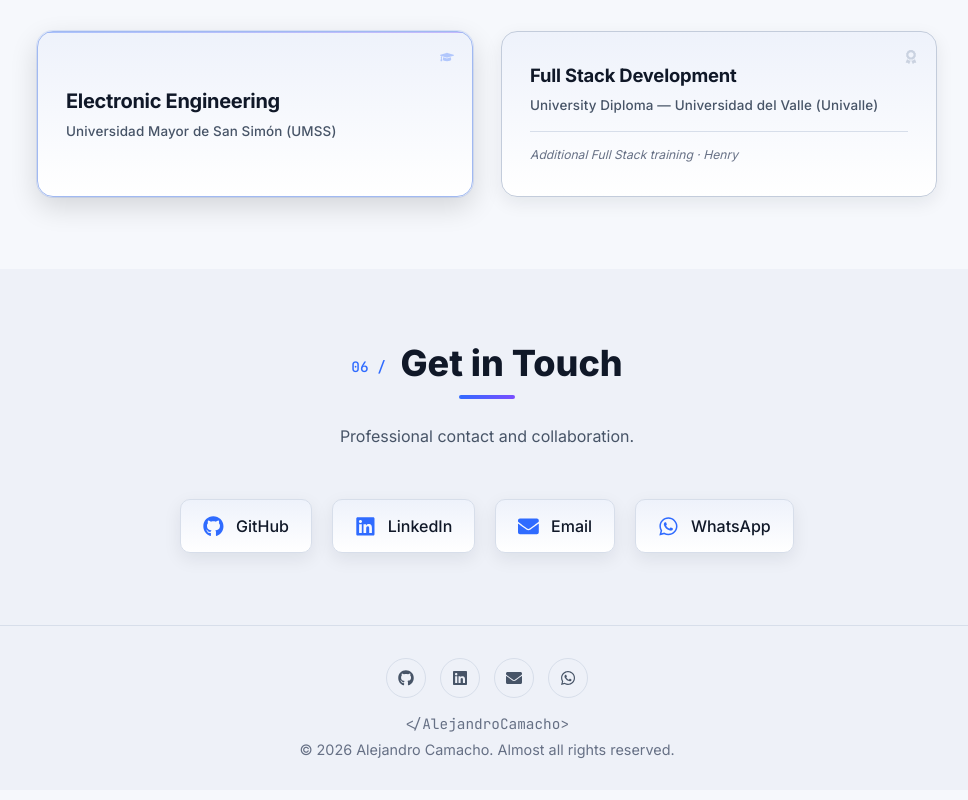
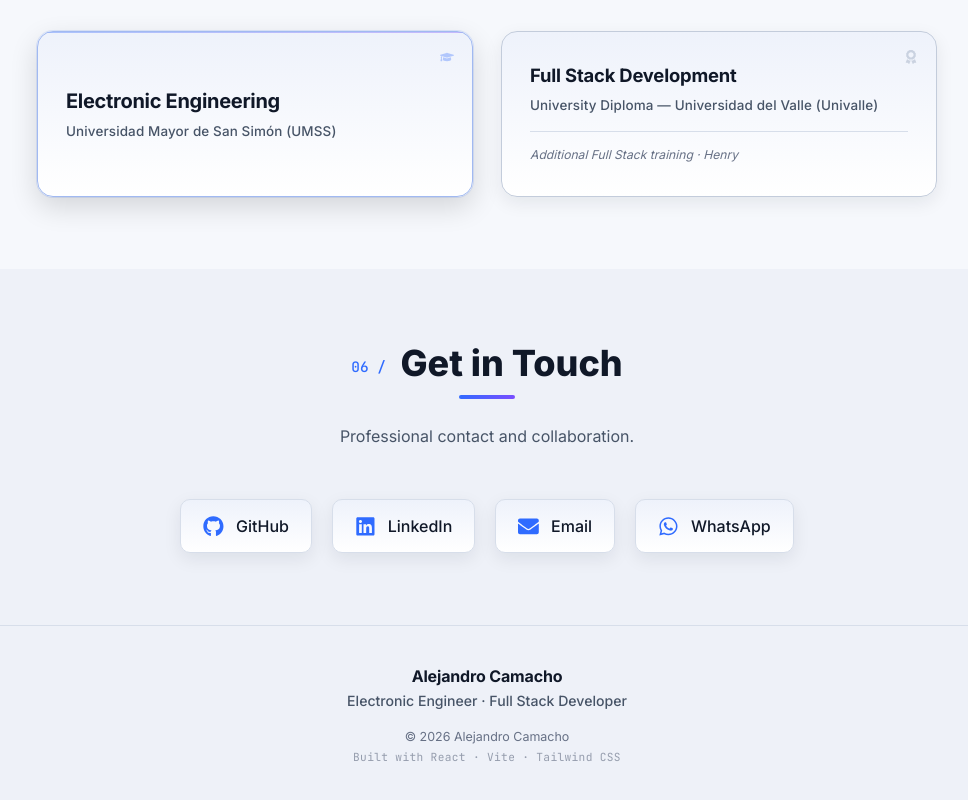
Before and after one commit to AlexandroCamacho1000/alejandrocamachodev, a React (Vite) app: page / in a window 1280 px wide. Shown: the part 4724-5524 px from the top of the page, without its empty margins (153-1121 px from the left). Built offline with nearby package versions, Linux system fonts and the light colour scheme.

Commit message:
refine: minimal premium footer as final signature

```diff
--- a/src/components/Footer/Footer.css
+++ b/src/components/Footer/Footer.css
@@ -1,43 +1,48 @@
 .footer {
   background: var(--bg-secondary);
   border-top: 1px solid var(--border);
-  padding: 32px 24px;
+  padding: 40px 24px;
   text-align: center;
 }
 
-.footer-socials {
+.footer-inner {
+  max-width: 900px;
+  margin: 0 auto;
   display: flex;
-  gap: 14px;
-  justify-content: center;
-  margin-bottom: 16px;
+  flex-direction: column;
+  align-items: center;
+  gap: 6px;
 }
 
-.footer-socials a {
-  width: 40px;
-  height: 40px;
-  display: flex;
-  align-items: center;
-  justify-content: center;
-  border-radius: 50%;
-  border: 1px solid var(--border);
-  color: var(--text-secondary);
-  transition: var(--transition);
+.footer-name {
+  font-size: 1rem;
+  font-weight: 700;
+  color: var(--text-primary);
+  letter-spacing: -0.01em;
 }
 
-.footer-socials a:hover {
-  color: #fff;
-  background: var(--gradient);
-  border-color: transparent;
+.footer-role {
+  font-size: 0.88rem;
+  font-weight: 500;
+  color: var(--text-secondary);
 }
 
-.footer-sig {
-  font-family: var(--font-mono);
-  color: var(--accent);
-  font-size: 0.9rem;
-  margin-bottom: 8px;
+.footer-copy {
+  font-size: 0.78rem;
+  color: var(--text-muted);
+  margin-top: 14px;
 }
 
-.footer p {
+.footer-built {
+  font-family: var(--font-mono);
+  font-size: 0.7rem;
   color: var(--text-muted);
-  font-size: 0.9rem;
+  opacity: 0.65;
+  letter-spacing: 0.03em;
 }
+
+@media (max-width: 600px) {
+  .footer {
+    padding: 32px 20px;
+  }
+}
--- a/src/components/Footer/Footer.jsx
+++ b/src/components/Footer/Footer.jsx
@@ -1,5 +1,4 @@
 import './Footer.css';
-import { FaGithub, FaLinkedin, FaEnvelope, FaWhatsapp } from 'react-icons/fa';
 import { useLanguage } from '../../i18n/useLanguage';
 
 function Footer() {
@@ -7,37 +6,12 @@ function Footer() {
 
   return (
     <footer className="footer">
-      <div className="footer-socials">
-        <a
-          href="https://github.com/AlexandroCamacho1000"
-          target="_blank"
-          rel="noreferrer"
-          aria-label="GitHub"
-        >
-          <FaGithub />
-        </a>
-        <a
-          href="https://www.linkedin.com/in/alejandro-camacho19/"
-          target="_blank"
-          rel="noreferrer"
-          aria-label="LinkedIn"
-        >
-          <FaLinkedin />
-        </a>
-        <a href="mailto:alejandrocc1955@gmail.com" aria-label="Email">
-          <FaEnvelope />
-        </a>
-        <a
-          href="https://wa.me/59176486766"
-          target="_blank"
-          rel="noreferrer"
-          aria-label="WhatsApp"
-        >
-          <FaWhatsapp />
-        </a>
+      <div className="footer-inner">
+        <p className="footer-name">{t('footer.name')}</p>
+        <p className="footer-role">{t('footer.role')}</p>
+        <p className="footer-copy">{t('footer.copy')}</p>
+        <p className="footer-built">{t('footer.built')}</p>
       </div>
-      <p className="footer-sig">{t('footer.sig')}</p>
-      <p>{t('footer.rights')}</p>
     </footer>
   );
 }
--- a/src/i18n/translations.js
+++ b/src/i18n/translations.js
@@ -165,8 +165,10 @@ const translations = {
       subtitle: "Professional contact and collaboration.",
     },
     footer: {
-      rights: "© 2026 Alejandro Camacho. Almost all rights reserved.",
-      sig: "</AlejandroCamacho>",
+      name: "Alejandro Camacho",
+      role: "Electronic Engineer · Full Stack Developer",
+      copy: "© 2026 Alejandro Camacho",
+      built: "Built with React · Vite · Tailwind CSS",
     },
   },
   es: {
@@ -335,8 +337,10 @@ const translations = {
       subtitle: "Contacto profesional y colaboración.",
     },
     footer: {
-      rights: "© 2026 Alejandro Camacho. Casi todos los derechos reservados.",
-      sig: "</AlejandroCamacho>",
+      name: "Alejandro Camacho",
+      role: "Ingeniero Electrónico · Desarrollador Full Stack",
+      copy: "© 2026 Alejandro Camacho",
+      built: "Built with React · Vite · Tailwind CSS",
     },
   },
 };
```
